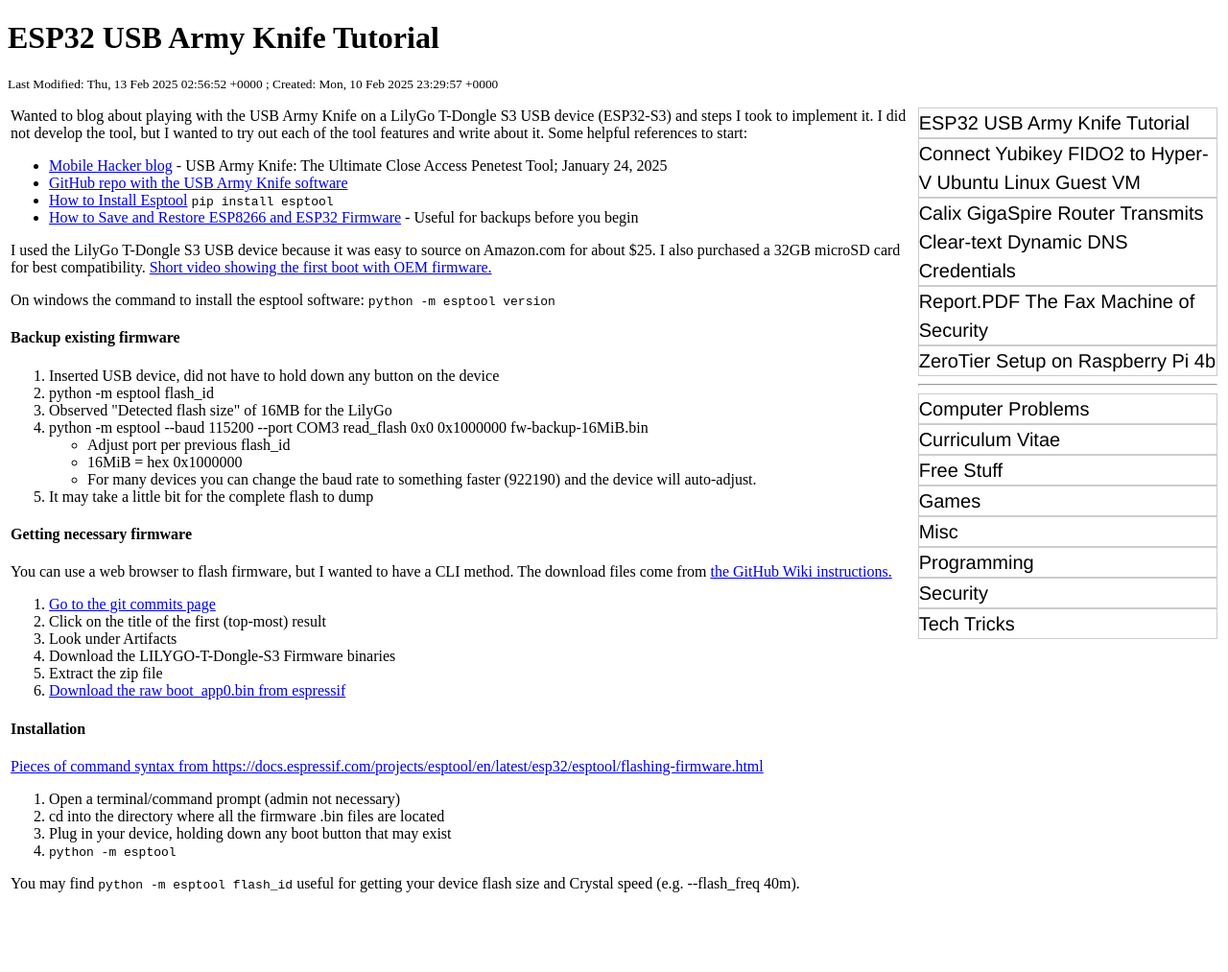
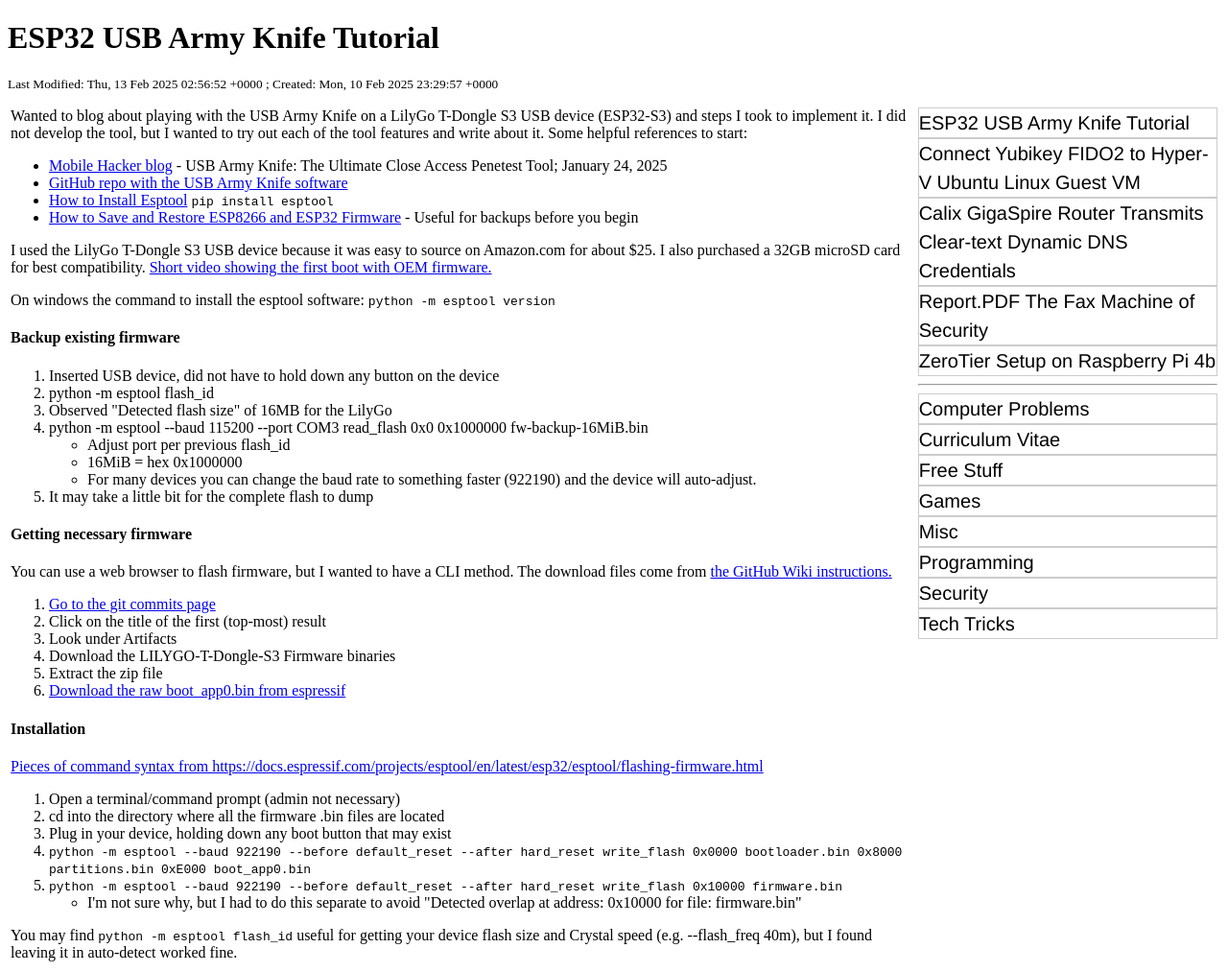
Before and after one commit to rbeede/rbeede.github.io, a Jekyll site: the page built from _posts/2025-02-10-ESP32-USB-Army-Knife.html, in a window 1280 px wide. Shown: the whole page at 96% size. Built offline with Jekyll 4.4.1, drawn with Linux system fonts in a browser that asks for light colours; before the commit the page ends 941 px from its top, so only the background shows below that.

Commit message:
Update 2025-02-10-ESP32-USB-Army-Knife.html

```diff
--- a/_posts/2025-02-10-ESP32-USB-Army-Knife.html
+++ b/_posts/2025-02-10-ESP32-USB-Army-Knife.html
@@ -62,7 +62,11 @@
   <li>Open a terminal/command prompt (admin not necessary)</li>
   <li>cd into the directory where all the firmware .bin files are located</li>
   <li>Plug in your device, holding down any boot button that may exist</li>
-  <li><code>python -m esptool </code></li>
+  <li><code>python -m esptool --baud 922190 --before default_reset --after hard_reset write_flash 0x0000 bootloader.bin 0x8000 partitions.bin 0xE000 boot_app0.bin</code></li>
+  <li>
+    <code>python -m esptool --baud 922190 --before default_reset --after hard_reset write_flash 0x10000 firmware.bin</code>
+    <ul><li>I'm not sure why, but I had to do this separate to avoid "Detected overlap at address: 0x10000 for file: firmware.bin"</li></ul>
+  </li>
 </ol>
 
-You may find <code>python -m esptool flash_id</code> useful for getting your device flash size and Crystal speed (e.g. --flash_freq 40m).
+You may find <code>python -m esptool flash_id</code> useful for getting your device flash size and Crystal speed (e.g. --flash_freq 40m), but I found leaving it in auto-detect worked fine.
```
